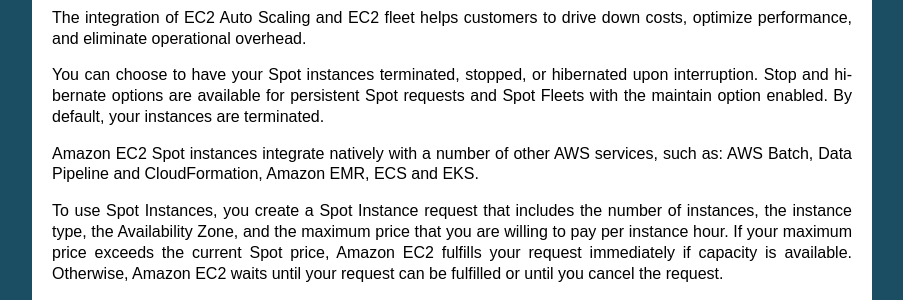
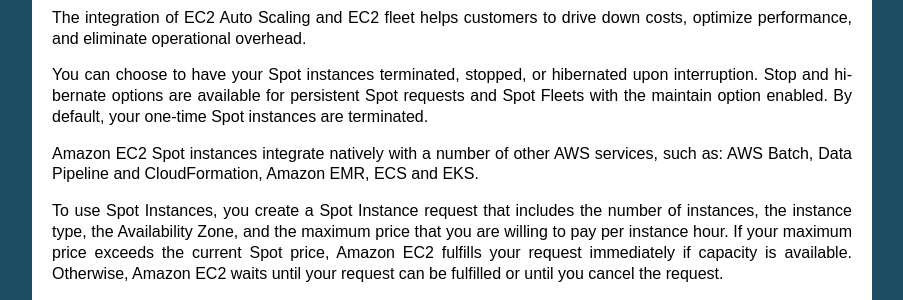
Before and after one commit to jacubero/aws-architect-associate, a Sphinx documentation site: the page built from docs/ec2.rst, in a window 1280 px wide and 900 px high, scrolled down 14985 px. Shown: the part 194-494 px from the top of the window, without its empty margins (198-1101 px from the left). Built offline with Sphinx 7.4.7, drawn with Linux system fonts in a browser that asks for light colours; pages that are not in the unit, such as notebooks, are missing from menus.

Commit message:
New version

```diff
--- a/docs/database.rst
+++ b/docs/database.rst
@@ -492,6 +492,8 @@
 
 If you do not have an Amazon Aurora Replica (i.e. single instance) and are not running Aurora Serverless, Aurora will attempt to create a new DB Instance in the same Availability Zone as the original instance. This replacement of the original instance is done on a best-effort basis and may not succeed, for example, if there is an issue that is broadly affecting the Availability Zone.
 
+You can use the reader endpoint to provide high availability for your read-only queries from your DB cluster by placing multiple Aurora Replicas in different Availability Zones and then connecting to the read-only endpoint for your read workload. The reader endpoint also load-balances connections to the Aurora Replicas in a DB cluster.
+
 Amazon DynamoDB
 ***************
 
--- a/docs/decoupled.rst
+++ b/docs/decoupled.rst
@@ -65,6 +65,8 @@
 * Long polling reduces the number of empty responses by allowing Amazon SQS to wait until a message is available in the queue before sending a response. Unless the connection times out, the response to the ``ReceiveMessage`` request contains at least one of the available messages, up to the maximum number of messages specified in the ``ReceiveMessage`` action.
 
 * Long polling eliminates false empty responses by querying all (rather than a limited number) of the servers. Long polling returns messages as soon any message becomes available.
+
+Amazon SQS supports dead-letter queues, which other queues (source queues) can target for messages that can't be processed (consumed) successfully. Dead-letter queues are useful for debugging your application or messaging system because they let you isolate problematic messages to determine why their processing doesn't succeed.
 
 Amazon SQS Standard Queues
 ==========================
--- a/docs/ec2.rst
+++ b/docs/ec2.rst
@@ -614,7 +614,7 @@
 
 The integration of EC2 Auto Scaling and EC2 fleet helps customers to drive down costs, optimize performance, and eliminate operational overhead.
 
-You can choose to have your Spot instances terminated, stopped, or hibernated upon interruption. Stop and hibernate options are available for persistent Spot requests and Spot Fleets with the maintain option enabled. By default, your instances are terminated.
+You can choose to have your Spot instances terminated, stopped, or hibernated upon interruption. Stop and hibernate options are available for persistent Spot requests and Spot Fleets with the maintain option enabled. By default, your one-time Spot instances are terminated.
 
 Amazon EC2 Spot instances integrate natively with a number of other AWS services, such as: AWS Batch, Data Pipeline and CloudFormation, Amazon EMR, ECS and EKS.
 
```
